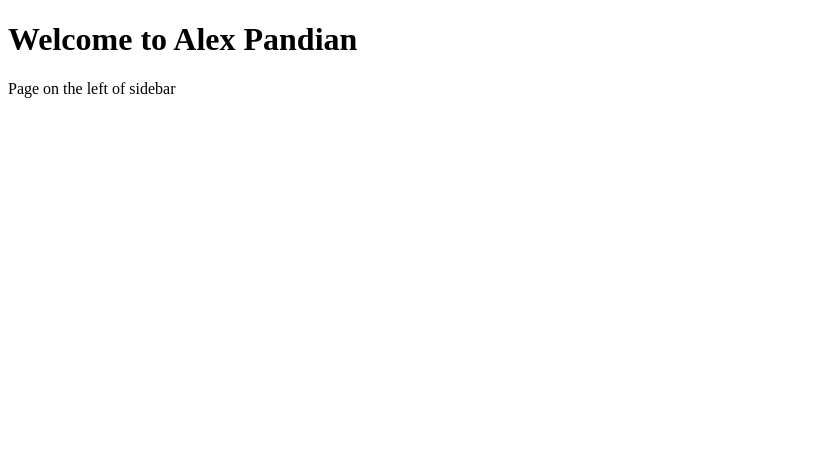
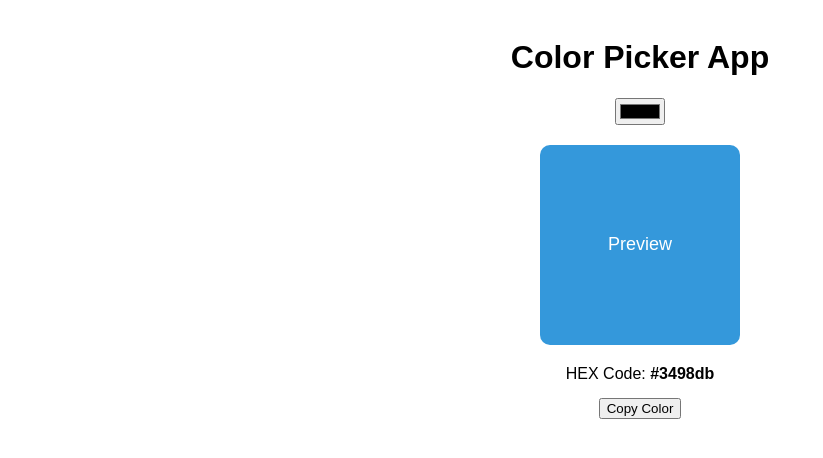
Before and after one commit to Rishab-RajHR/AngularDeploy, an Angular app: page / in a window 1280 px wide. Shown: the top 458 px of the page, without its empty margins (0-823 px from the left). Built offline with nearby package versions, Linux system fonts and the light colour scheme.

Commit message:
Color Picker App

```diff
--- a/src/app/app.css
+++ b/src/app/app.css
@@ -0,0 +1,23 @@
+.container {
+    text-align: center;
+    font-family: Arial, Helvetica,
+    sans-serif;
+    padding: 10px;
+}
+
+.preview-box{
+   margin: 20px auto;
+   width: 200px;
+   height: 200px;
+   border-radius: 10px;
+   color: white;
+   font-size: 18px;
+   display: flex;
+   justify-content: center;
+   align-items: center;
+}
+
+.hex-code {
+   margin: 15px 0;
+   font-size: 16px;
+}
--- a/src/app/app.html
+++ b/src/app/app.html
@@ -1,2 +1,21 @@
-<h1>Welcome to Alex Pandian</h1>
-<p>Page on the left of sidebar</p>
+<div class="container">
+     <h1>Color Picker App</h1>
+
+     <input
+       type="color"
+       (value)="selectedColor()"
+       (input)="onColorChange($event.target.value)"
+     />
+
+     <div class="preview-box"  [style.backgroundColor]="selectedColor()">
+        Preview
+     </div>
+
+     <p class="hex-code">
+        HEX Code: <b>{{ selectedColor()}}</b>
+     </p>
+
+     <button (click)="copyColor()">
+        Copy Color
+     </button>
+</div>
--- a/src/app/app.ts
+++ b/src/app/app.ts
@@ -7,4 +7,14 @@ import { Component, signal } from '@angular/core';
   templateUrl: './app.html',
 })
 export class App {
+    selectedColor = signal('#3498db');
+
+    onColorChange(newColor: string) {
+        this.selectedColor.set(newColor);
+    }
+
+    copyColor(){
+       navigator.clipboard.writeText(this.selectedColor());
+       alert('Color Copied: ' + this.selectedColor());
+    }
 }
```
